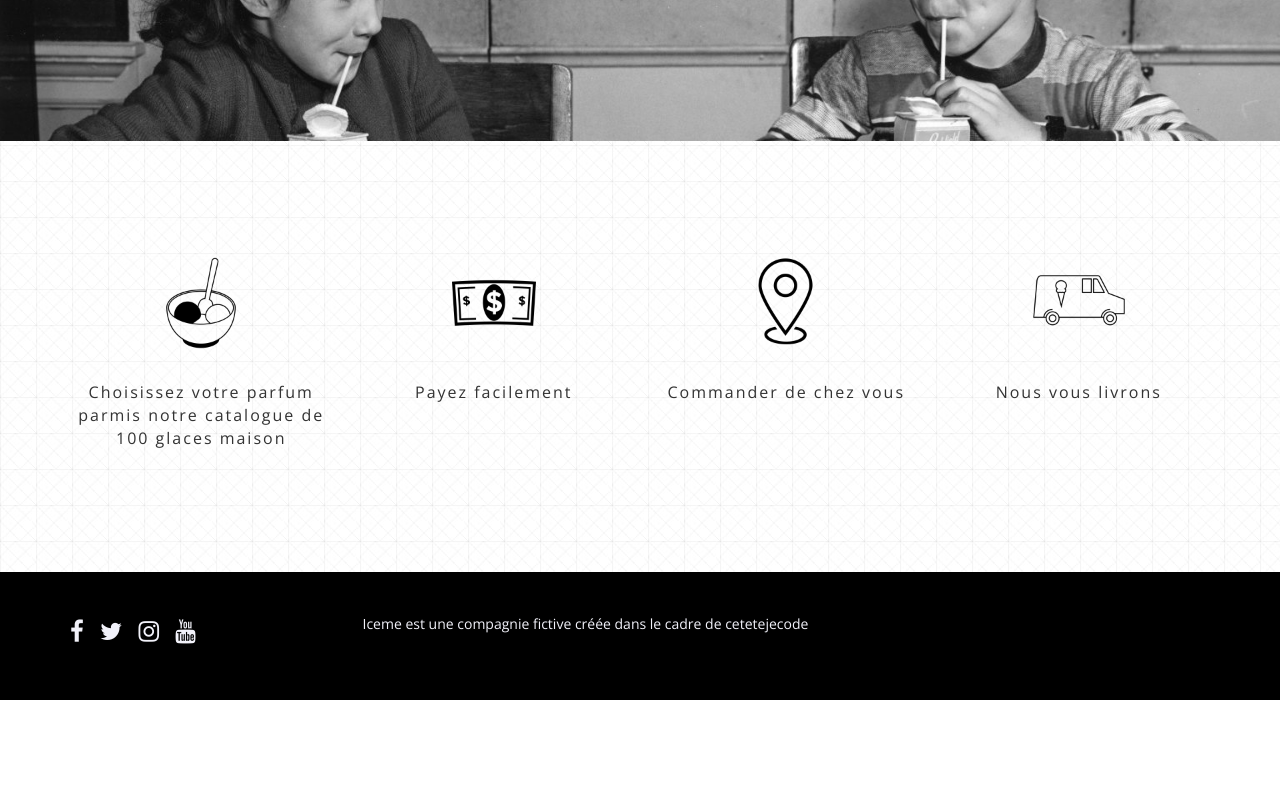
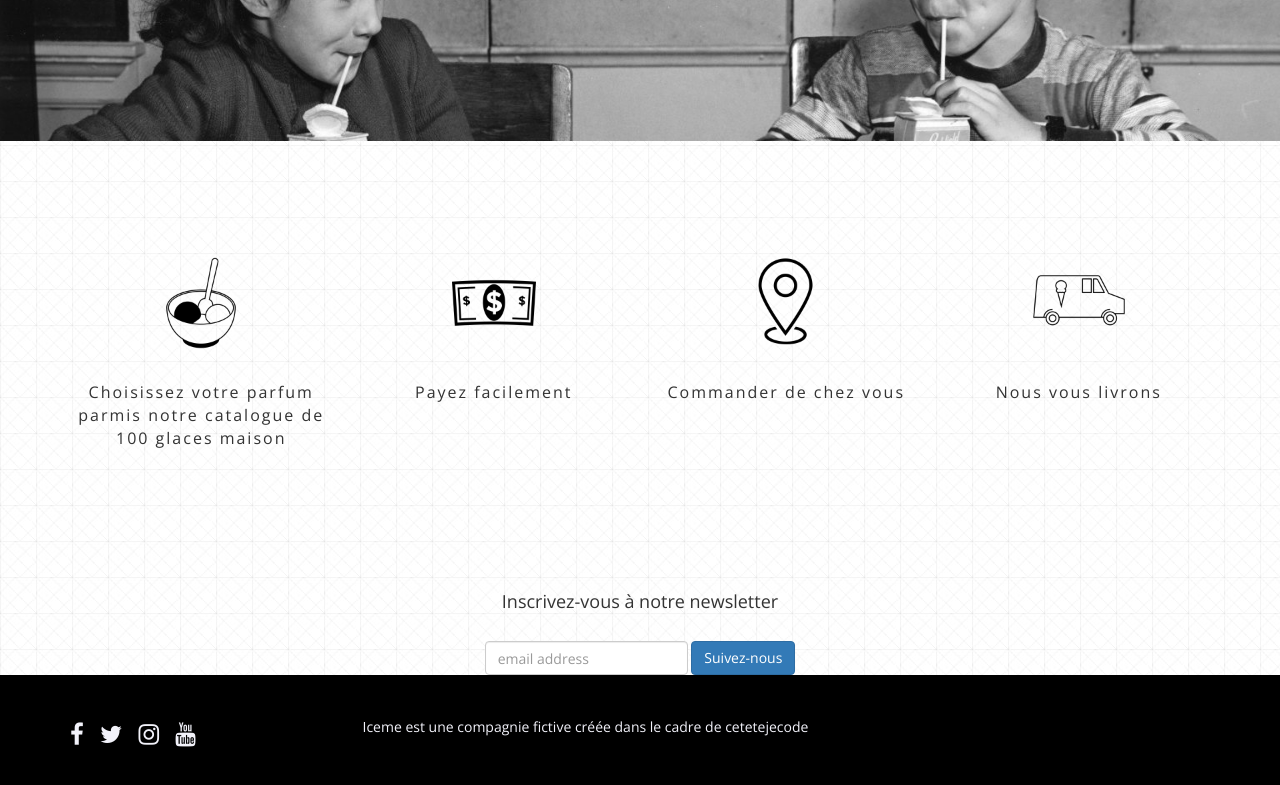
Before and after one commit to laurentpantusa/ice-me-github-pages, a plain HTML site: page index.html in a window 1280 px wide. Shown: the part 359-1144 px from the top of the page. Before the commit the page ends 1059 px from the top, so only its background shows below. Drawn offline with nearby package versions, Linux system fonts and the light colour scheme; a script that the page names is missing.

Commit message:
Ajout formulaire de contact

```diff
--- a/index.html
+++ b/index.html
@@ -138,6 +138,32 @@
 
 <div class="spacer"></div>
 
+<div class="vertical-spacer"></div>
+<div class="container">
+  <div class="row">
+  <div class="col-xs-12 text-center">
+<!-- Begin MailChimp Signup Form -->
+
+        <h2>Inscrivez-vous à notre newsletter</h2>
+
+
+        <form action="http://bozzo.us12.list-manage.com/subscribe/post?u=4c2491fc7aaccbcc7cd4f2ddb&amp;id=98670cc256" method="post" id="mc-embedded-subscribe-form" name="mc-embedded-subscribe-form" class="validate form-inline" target="_blank" novalidate>
+
+
+          <input type="email" value="" name="EMAIL" class="email form-control" id="mce-EMAIL" placeholder="email address" required>
+            <!-- real people should not fill this in and expect good things - do not remove this or risk form bot signups-->
+
+
+
+            <input type="submit" value="Suivez-nous" name="Subscribe" id="mc-embedded-subscribe" class="button btn btn-primary">
+
+            </form>
+
+
+<!--End mc_embed_signup-->
+  </div>
+  </div>
+</div>
 
 
 <div id="footer">
```
